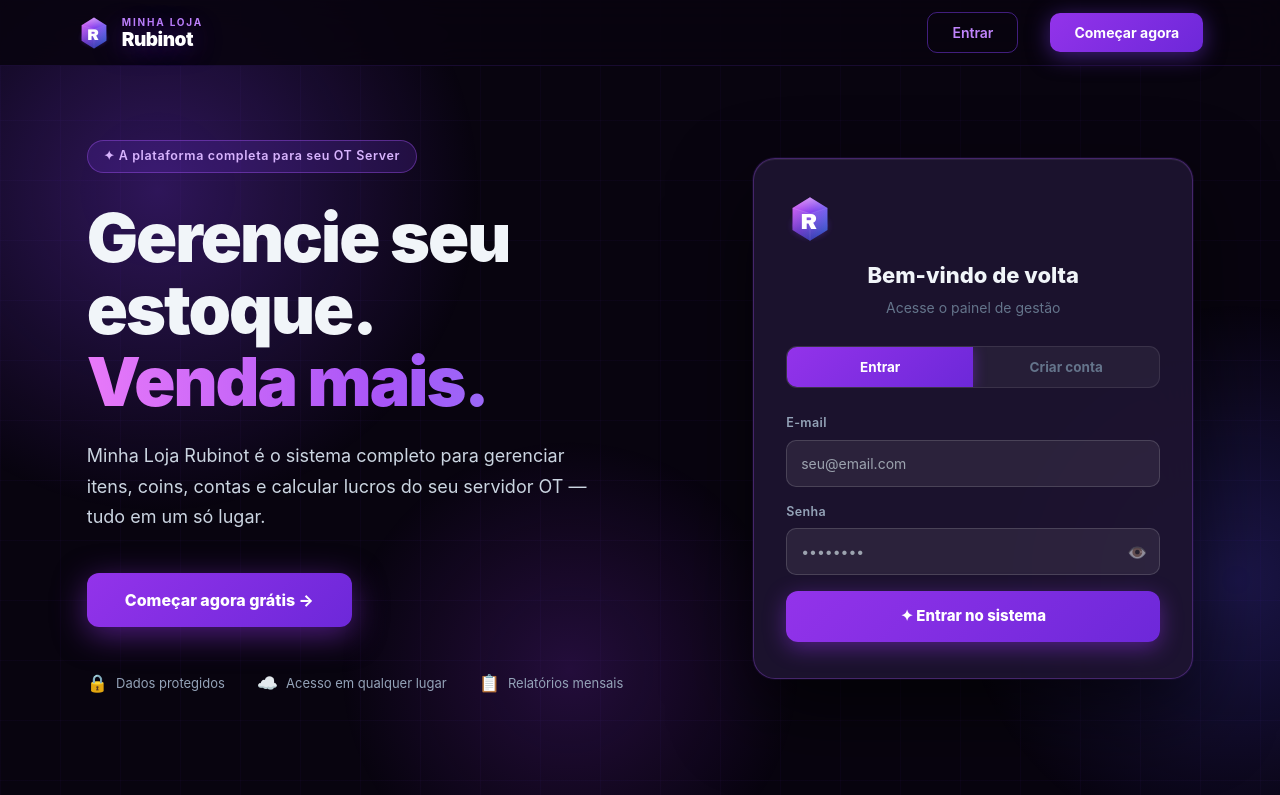
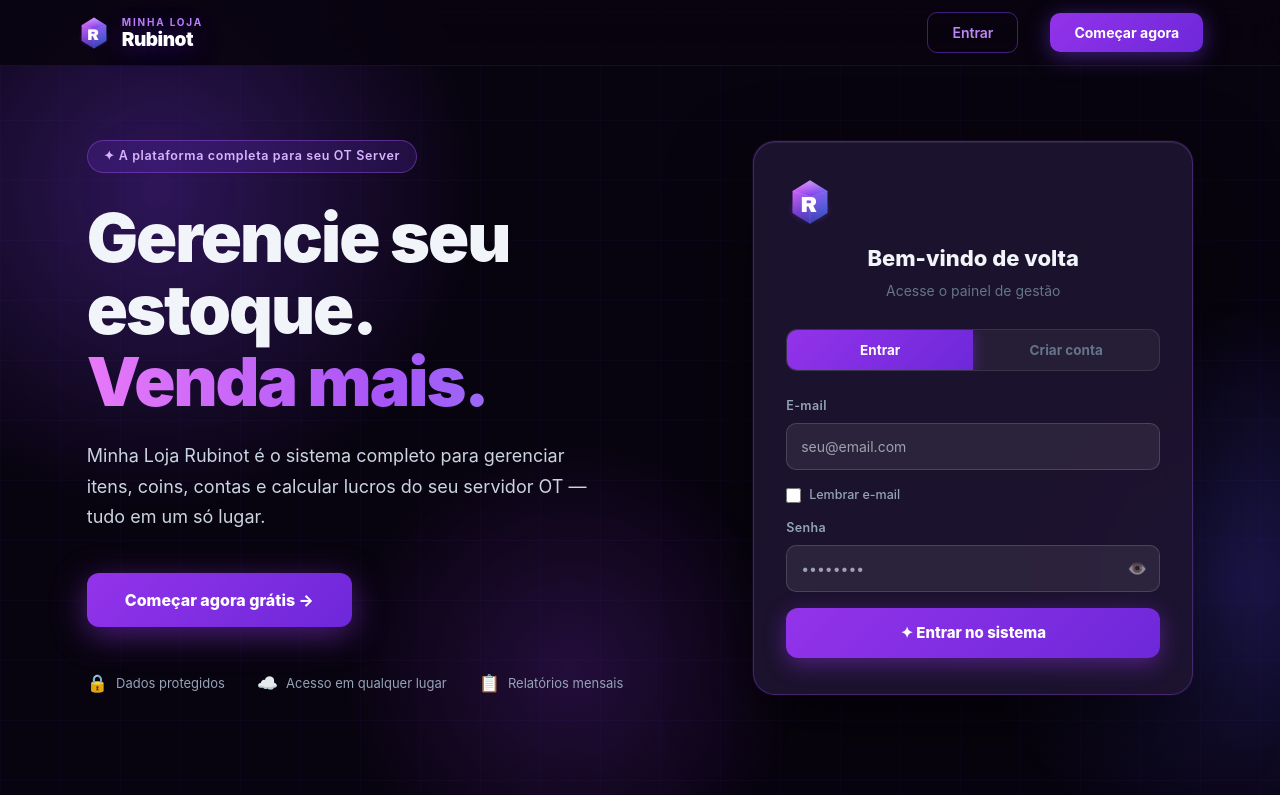
Before and after one commit to Joaovsousa1/Lojarubinot, a React (Vite) app: page /login in a window 1280 px wide. Shown: the top 795 px of the page. Built offline with nearby package versions, Linux system fonts and the light colour scheme.

Commit message:
add remember email checkbox on login

```diff
--- a/src/pages/LoginPage.jsx
+++ b/src/pages/LoginPage.jsx
@@ -159,20 +159,26 @@ function DashPreview() {
 export default function LoginPage() {
   const { signIn, user } = useAuth()
   const navigate = useNavigate()
-  const [mode, setMode]         = useState('login')
-  const [email, setEmail]       = useState('')
-  const [password, setPassword] = useState('')
-  const [name, setName]         = useState('')
-  const [confirm, setConfirm]   = useState('')
-  const [error, setError]       = useState('')
-  const [success, setSuccess]   = useState('')
-  const [loading, setLoading]   = useState(false)
-  const [showPw, setShowPw]     = useState(false)
+  const [mode, setMode]             = useState('login')
+  const [email, setEmail]           = useState('')
+  const [password, setPassword]     = useState('')
+  const [name, setName]             = useState('')
+  const [confirm, setConfirm]       = useState('')
+  const [error, setError]           = useState('')
+  const [success, setSuccess]       = useState('')
+  const [loading, setLoading]       = useState(false)
+  const [showPw, setShowPw]         = useState(false)
+  const [rememberEmail, setRememberEmail] = useState(false)
   const formRef = useRef(null)
 
   useEffect(() => {
     if (user) navigate('/', { replace: true })
   }, [user, navigate])
+
+  useEffect(() => {
+    const saved = localStorage.getItem('rubinot_remember_email')
+    if (saved) { setEmail(saved); setRememberEmail(true) }
+  }, [])
 
   const switchMode = (m) => {
     setMode(m); setError(''); setSuccess('')
@@ -181,6 +187,8 @@ export default function LoginPage() {
 
   const handleLogin = async (e) => {
     e.preventDefault(); setError(''); setLoading(true)
+    if (rememberEmail) localStorage.setItem('rubinot_remember_email', email)
+    else localStorage.removeItem('rubinot_remember_email')
     const err = await signIn(email, password)
     setLoading(false)
     if (err) setError(err.message ?? 'E-mail ou senha incorretos.')
@@ -392,6 +400,17 @@ export default function LoginPage() {
                   onBlur={e => { e.target.style.borderColor = 'rgba(255,255,255,0.15)'; e.target.style.boxShadow = 'none' }}
                 />
               </div>
+              <div style={{ marginBottom: 14 }}>
+                <label style={{ display: 'flex', alignItems: 'center', gap: 8, cursor: 'pointer', userSelect: 'none' }}>
+                  <input
+                    type="checkbox"
+                    checked={rememberEmail}
+                    onChange={e => setRememberEmail(e.target.checked)}
+                    style={{ width: 15, height: 15, accentColor: '#9333ea', cursor: 'pointer' }}
+                  />
+                  <span style={{ fontSize: 12.5, color: '#94a3b8', fontWeight: 500 }}>Lembrar e-mail</span>
+                </label>
+              </div>
               <div style={{ marginBottom: 10 }}>
                 <label style={{ display: 'block', fontSize: 12.5, color: '#94a3b8', marginBottom: 7, fontWeight: 600, letterSpacing: '0.03em' }}>Senha</label>
                 <div style={{ position: 'relative' }}>
```
